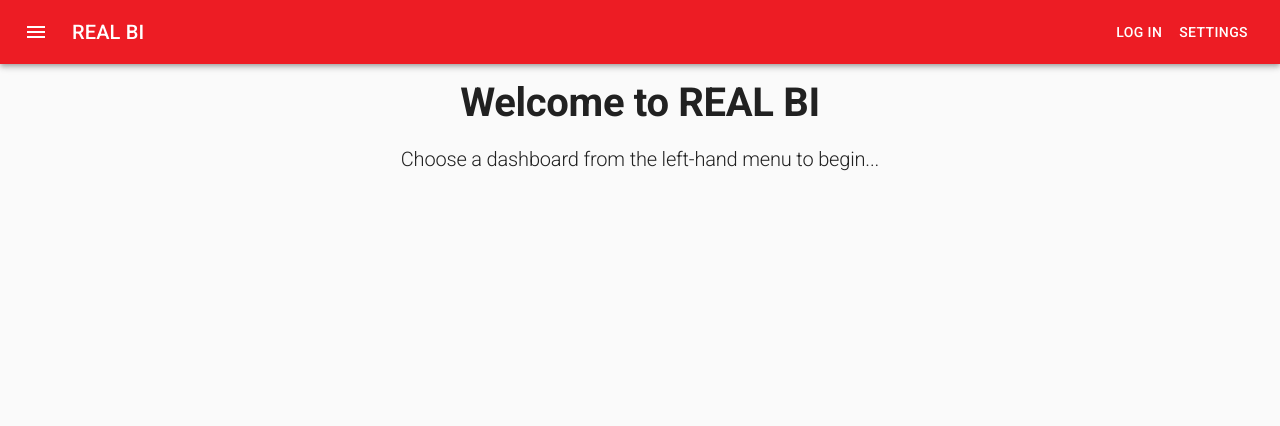
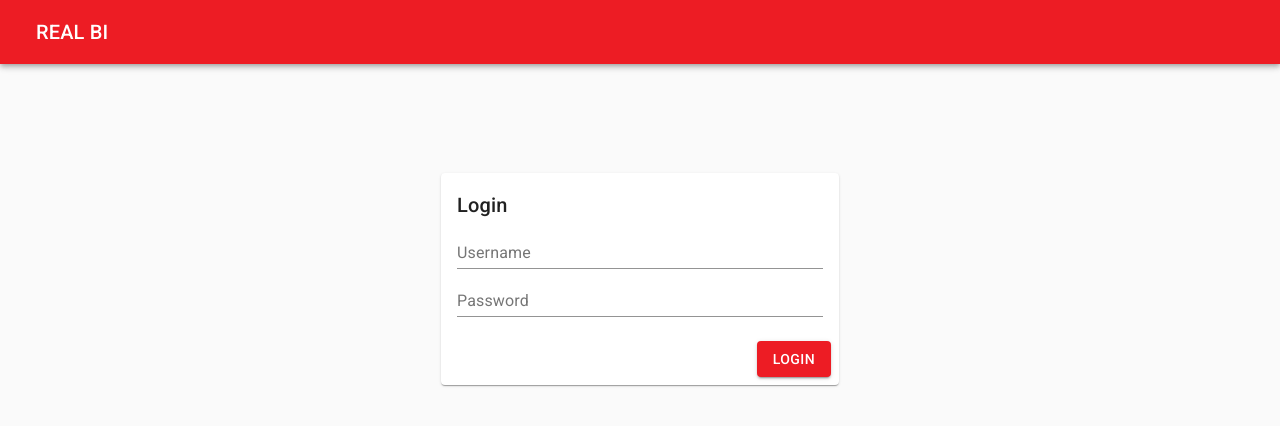
Before and after one commit to hpcc-systems/Roxie-Enabled-Business-Intelligence-REAL-BI, a React (Create React App) app in the folder client/: page / in a window 1280 px wide. Shown: the top 426 px of the page. Built offline with nearby package versions, Linux system fonts and the light colour scheme; the HTML template or start-up script is replaced by a standard one.

Commit message:
Add login form and logout button

```diff
--- /dev/null
+++ b/client/src/components/Dashboard/Login.jsx
@@ -0,0 +1,91 @@
+import React from 'react';
+import { useDispatch } from 'react-redux';
+import { makeStyles } from '@material-ui/core/styles';
+import {
+  Button,
+  Card,
+  CardActions,
+  CardContent,
+  CircularProgress,
+  Container,
+  Grid,
+  TextField,
+  Typography,
+} from '@material-ui/core';
+
+// Redux Actions
+import { loginUser } from '../../features/auth/actions';
+
+// Utils
+import setAuthHeader from '../../utils/axiosConfig';
+
+// React Hooks
+import useForm from '../../hooks/useForm';
+
+const useStyles = makeStyles(() => ({
+  grid: { minHeight: '50vh' },
+  progress: { marginRight: 15 },
+}));
+
+const initState = {
+  username: '',
+  password: '',
+  loading: false,
+};
+
+const Login = () => {
+  const { values: localState, handleChange } = useForm(initState);
+  const { loading, password, username } = localState;
+  const dispatch = useDispatch();
+  const { grid, progress } = useStyles();
+
+  const loginUserFn = async () => {
+    handleChange(null, { name: 'loading', value: true });
+
+    loginUser().then(({ action, token }) => {
+      setAuthHeader(token);
+      dispatch(action);
+    });
+  };
+
+  return (
+    <Container>
+      <Grid container direction='column' justify='center' alignItems='center' className={grid} spacing={0}>
+        <Grid item>
+          <Card>
+            <CardContent>
+              <Typography variant='h6'>Login</Typography>
+              <TextField
+                label='Username'
+                name='username'
+                value={username}
+                onChange={handleChange}
+                fullWidth
+              />
+              <TextField
+                label='Password'
+                name='password'
+                type='password'
+                value={password}
+                onChange={handleChange}
+                fullWidth
+              />
+            </CardContent>
+            <CardActions>
+              <Grid container direction='row' justify='flex-end' alignItems='center' spacing={0}>
+                <Grid item>
+                  <Button variant='contained' color='primary' onClick={loginUserFn} disabled={loading}>
+                    {loading && <CircularProgress color='inherit' size={20} className={progress} />}
+                    Login
+                  </Button>
+                </Grid>
+              </Grid>
+            </CardActions>
+          </Card>
+        </Grid>
+      </Grid>
+    </Container>
+  );
+};
+
+export default Login;
--- a/client/src/components/Dashboard/NoCharts.jsx
+++ b/client/src/components/Dashboard/NoCharts.jsx
@@ -17,7 +17,7 @@ const NoCharts = () => {
         Welcome to REAL BI
       </Typography>
       <Typography variant='h2' align='center' color='inherit' className={subheader}>
-        Choose a dashboard from the left-hand menu to begin...
+        Open the left-hand menu to begin...
       </Typography>
     </Fragment>
   );
--- a/client/src/components/Dashboard/index.jsx
+++ b/client/src/components/Dashboard/index.jsx
@@ -7,6 +7,7 @@ import { getDashboard } from '../../features/dashboard/actions';
 import { deleteChart, getCharts } from '../../features/chart/actions';
 
 // React Components
+import Login from './Login';
 import NoCharts from './NoCharts';
 import Toolbar from './Toolbar';
 import ChartToolbar from './ChartToolbar';
@@ -27,7 +28,7 @@ const Dashboard = () => {
   const [queryData, setQueryData] = useState({});
   const [callType, setCallType] = useState('single');
   const [chartID, setChartID] = useState(null);
-  const { lastDashboard } = useSelector(state => state.auth.user);
+  const { id: userID, lastDashboard } = useSelector(state => state.auth.user);
   const { dashboard } = useSelector(state => state.dashboard);
   const { charts } = useSelector(state => state.chart);
   const { showDialog: newChartShow, toggleDialog: newChartToggle } = useDialog(false);
@@ -96,7 +97,8 @@ const Dashboard = () => {
     }
   }, [charts, dashboard, dataCall]);
 
-  return Object.keys(dashboard).length > 0 ? (
+  return userID ? (
+    Object.keys(dashboard).length > 0 ? (
       <Fragment>
         <Toolbar
           name={dashboard.name}
@@ -152,6 +154,9 @@ const Dashboard = () => {
       </Fragment>
     ) : (
       <NoCharts />
+    )
+  ) : (
+    <Login />
   );
 };
 
--- a/client/src/components/Layout/Header.jsx
+++ b/client/src/components/Layout/Header.jsx
@@ -8,7 +8,7 @@ import { Menu as MenuIcon } from '@material-ui/icons';
 import DashboardDrawer from '../Drawers/Dashboards';
 
 // Redux Actions
-import { getLatestUserData, loginUser, logoutUser } from '../../features/auth/actions';
+import { getLatestUserData, logoutUser } from '../../features/auth/actions';
 
 // React Hooks
 import useDrawer from '../../hooks/useDrawer';
@@ -29,14 +29,6 @@ const Header = () => {
   const dispatch = useDispatch();
   const { appBar, typography } = useStyles();
 
-  // Get jwt for user from back-end and store in localStorage for future data requests
-  const login = async () => {
-    loginUser().then(({ action, token }) => {
-      setAuthHeader(token);
-      dispatch(action);
-    });
-  };
-
   // Check for existing token to log in user
   if (token && !userID) {
     setAuthHeader(token);
@@ -46,22 +38,31 @@ const Header = () => {
     logoutUser().then(action => dispatch(action));
   }
 
+  const logout = () => {
+    localStorage.removeItem('realBIToken');
+    window.location.reload(false); // Temporary method to reload page after token is removed from browser storage
+  };
+
   return (
     <Fragment>
       <AppBar position='static' className={appBar}>
         <Toolbar>
-          <IconButton edge='start' color='inherit' aria-label='menu' onClick={toggleDrawer}>
-            <MenuIcon />
-          </IconButton>
+          {userID && (
+            <IconButton edge='start' color='inherit' aria-label='menu' onClick={toggleDrawer}>
+              <MenuIcon />
+            </IconButton>
+          )}
           <Typography variant='h6' color='inherit' className={typography}>
             REAL BI
           </Typography>
-          {!userID && (
-            <Button color='inherit' onClick={() => login()}>
-              Log In
-            </Button>
+          {userID && (
+            <Fragment>
+              <Button color='inherit'>Settings</Button>
+              <Button color='inherit' onClick={logout}>
+                Logout
+              </Button>
+            </Fragment>
           )}
-          <Button color='inherit'>Settings</Button>
         </Toolbar>
       </AppBar>
       <DashboardDrawer showDrawer={showDrawer} toggleDrawer={toggleDrawer} />
```
Lines whose indentation alone changed are shown as unchanged.
